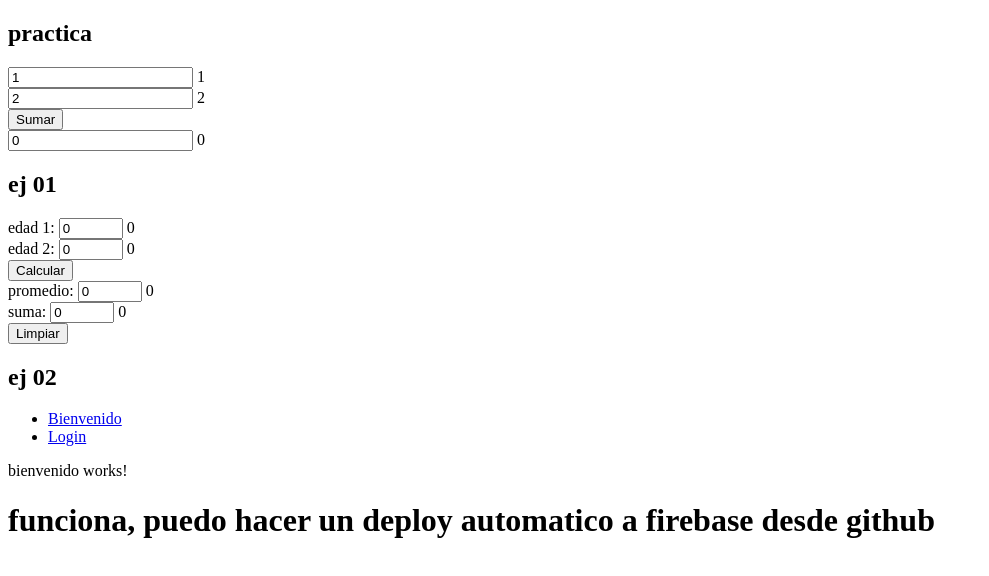
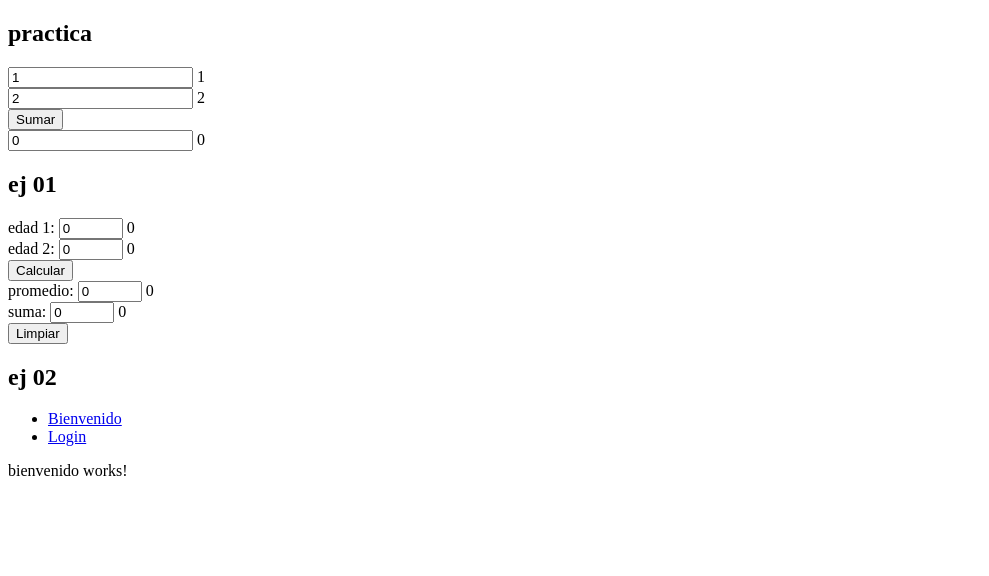
Before and after one commit to Mariano-Ovelar/Labo4, an Angular app: page / in a window 1280 px wide. Shown: the top 576 px of the page, without its empty margins (0-989 px from the left). Built offline with nearby package versions, Linux system fonts and the light colour scheme.

Commit message:
terminar prubas de deploy

```diff
--- a/src/app/app.component.html
+++ b/src/app/app.component.html
@@ -60,5 +60,3 @@ opcional: hacer ruteo
   </ul>
 </nav>
 <router-outlet></router-outlet>
-
-<h1>funciona, puedo hacer un deploy automatico a firebase desde github</h1>
```
